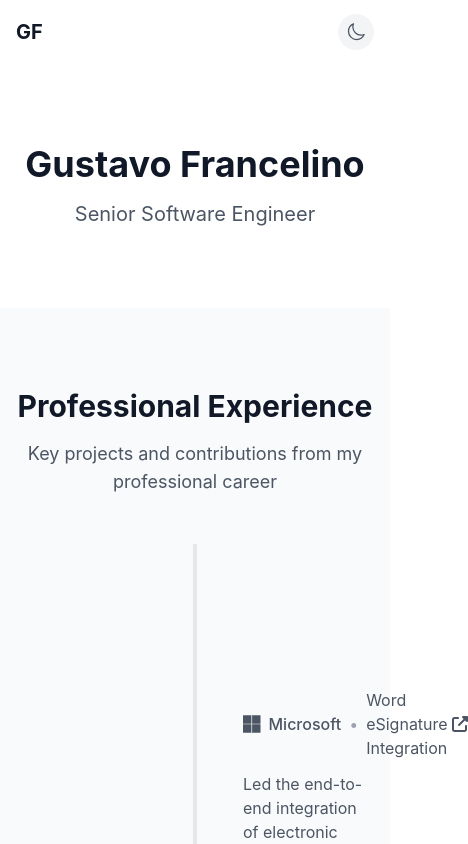
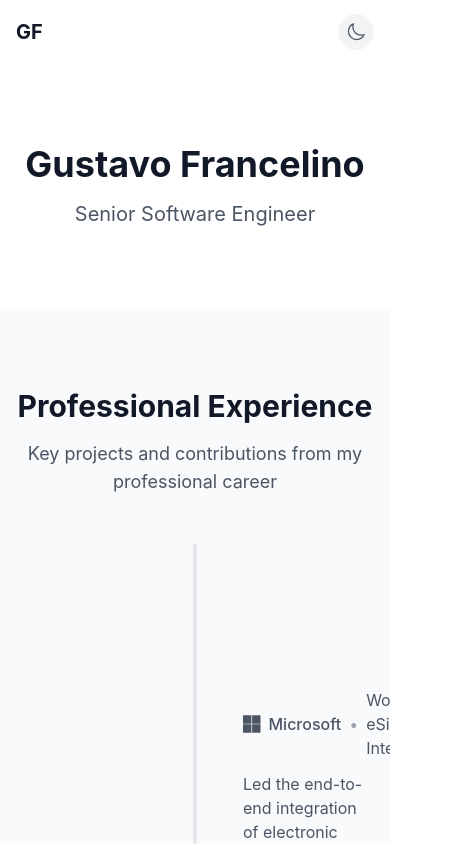
Before and after one commit to Gchahm/gchahm.github.io, a Next.js app: page / in a window 390 px wide. Shown: the top 844 px of the page, 468 px wide, since content can reach past the window. Built offline with nearby package versions, Linux system fonts and the light colour scheme.

Commit message:
fix width issue for mobile

```diff
--- a/pages/index.tsx
+++ b/pages/index.tsx
@@ -32,6 +32,7 @@ export default function Home() {
     <div className="min-h-screen bg-white dark:bg-gray-900 transition-colors duration-300">
       <Head>
         <title>Gustavo Francelino - Portfolio</title>
+        <meta name="viewport" content="width=device-width, initial-scale=1.0, maximum-scale=1.0, user-scalable=no" />
         <meta name="description" content="Dynamic and multilingual Software Engineer with over 7 years of experience in software development, project leadership, and AI integrations. Holds an Honours Bachelor’s Degree in Telecommunications Engineering and a Software Development MicroMasters from UBCx. Seeking to leverage technical and leadership insight for the next professional challenge." />
         <link rel="icon" href="/favicon.ico" />
       </Head>
--- a/styles/globals.css
+++ b/styles/globals.css
@@ -3,12 +3,22 @@
 @tailwind utilities;
 
 @layer base {
+
+    html,
+    body {
+        @apply h-full w-full m-0 p-0 overflow-x-hidden;
+    }
+
     html {
         scroll-behavior: smooth;
     }
 
     body {
         @apply antialiased;
+    }
+
+    #__next {
+        @apply h-full w-full;
     }
 }
 
```
